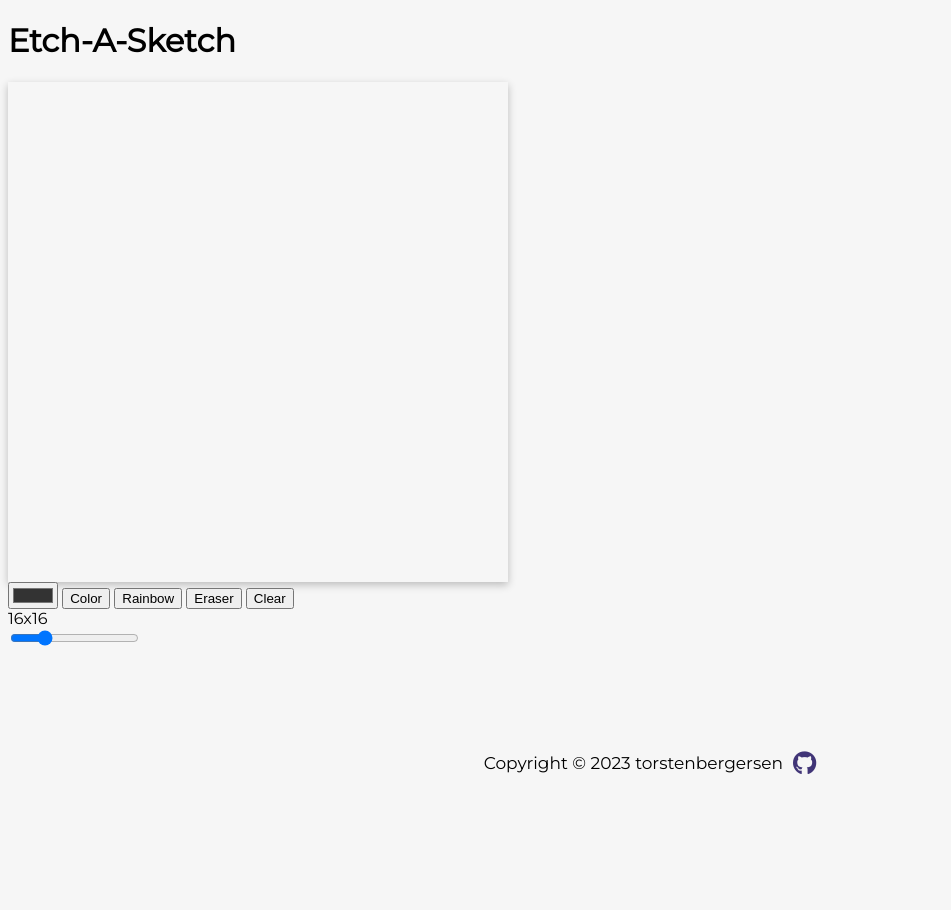
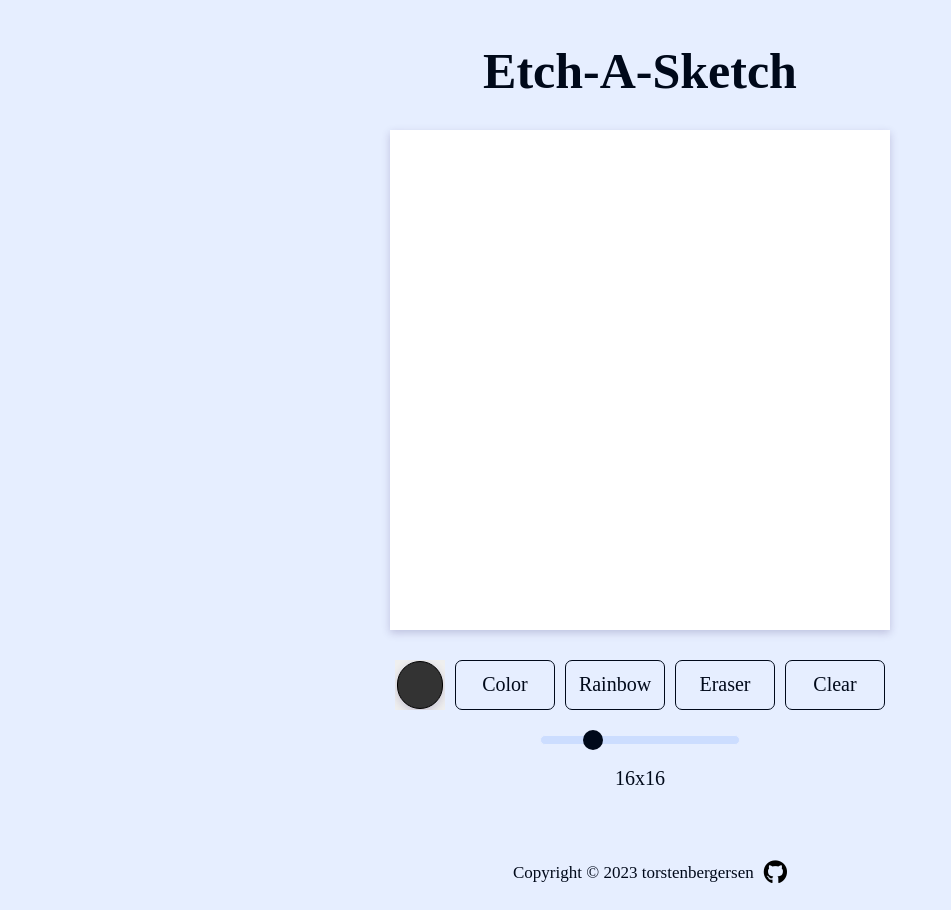
Before and after one commit to torstenbergersen/Etch-A-Sketch, a plain HTML site: page index.html in a window 1280 px wide. Shown: the whole page, without its empty margins (0-951 px from the left). Before the commit the page ends 800 px from the top, so only its background shows below. Drawn offline with Linux system fonts and the light colour scheme; a web font is replaced by a local one.

Commit message:
Finish CSS
Mostly done with styling. Moving on to js.

```diff
--- a/index.html
+++ b/index.html
@@ -8,7 +8,7 @@
     <link rel="stylesheet" href="style.css">
     <link rel="icon" type="image/x-con" href="images/favicon.ico?">
     <link rel="stylesheet" href="https://use.fontawesome.com/releases/v5.6.1/css/all.css">
-    <link rel="stylesheet" href="https://fonts.googleapis.com/css?family=Montserrat">
+    <link rel="stylesheet" href="https://fonts.googleapis.com/css?family=Bebas Neue' rel='stylesheet">
   </head>
     <body>
       <h1>Etch-A-Sketch</h1>
@@ -22,10 +22,10 @@
           <button class="eraser">Eraser</button>
           <button class="clear">Clear</button>
         </div>
-        <div id="grid-size-display">16x16</div>
         <div id="slide">
           <input type="range" min="1" max="64" value="16" id="grid-size-slider">
         </div>
+        <div id="grid-size-display">16x16</div>
       </div>
       <footer class="footer">
         <p>
--- a/style.css
+++ b/style.css
@@ -1,3 +1,8 @@
+:root {
+  --primary-dark: #00091a;
+  --primary-light: #e6eeff;
+  --secondary-light: #ccddff;
+}
 
 html {
   /* footer support */
@@ -6,23 +11,128 @@ html {
 }
 
 body {
-  font-family: 'Montserrat';
-  background-color: rgba(244, 244, 244, 0.775);
+  font-family: 'Bebas Neue';
+  background-color: var(--primary-light);
   /* footer support */
   margin-bottom: 100px;
+  display: flex;
+  flex-direction: column;
+  justify-content: center;
+  align-items: center;
+  color: var(--primary-dark);
+}
+
+h1 {
+  font-weight: bold;
+  margin-bottom: 30px;
+  font-size: 50px;
+
 }
 
 #grid {
   width: 500px;
   height: 500px;
   display: grid;
-  box-shadow: rgba(0,0,0,0.24) 0px 3px 8px;
+  background-color: white;
+  box-shadow: #4236783d 0px 3px 8px;
   grid-template-columns: repeat(16,16fr);
   grid-template-rows: repeat(16,16fr);
+  margin-bottom: 30px;
 }
 
+#colorPicker {
+  width: 50px;
+  height: 50px;
+  border: none;
+}
 
+#colorPicker::-webkit-color-swatch-wrapper {
+  padding: 0;
+}
 
+#colorPicker::-webkit-color-swatch {
+  border: 1px solid black;
+  border-radius: 50px;
+  box-shadow: #4236783d 0px 3px 8px;
+}
+
+button {
+  font-family: inherit;
+  font-size: 20px;
+  color: inherit;
+  width: 100px;
+  border-radius: 7px;
+  background-color: var(--primary-light);
+  border: 1px solid var(--primary-dark);
+  padding-top: 5px;
+  padding-bottom: 5px;
+
+}
+
+#options {
+  display: flex;
+  justify-content: space-around;
+}
+
+button.active {
+  background-color: var(--primary-dark);
+  color: var(--primary-light);
+}
+
+button, #colorPicker {
+  transition: transform 0.1s ease-in-out;
+}
+
+button:hover, #colorPicker:hover {
+  transform: scale(1.05);
+}
+
+#colorPicker:active {
+  transition: transform 0.05s ease-in-out;
+  transform: scale(1);
+  outline: none;
+}
+
+#slide {
+  width: 100%;
+  display: flex;
+  justify-content: center;
+  align-items: center;
+}
+
+#grid-size-display {
+  display: flex;
+  justify-content: center;
+  align-items: center;
+  font-size: 20px;
+  margin-top: 20px;
+  margin-bottom: 20px;
+}
+#grid-size-slider {
+  background-color: var(--primary-light);
+  -webkit-appearance: none;
+  appearance: none;
+  width: 200px;
+  outline: none;
+  margin-top: 25px;
+}
+
+#grid-size-slider::-webkit-slider-runnable-track {
+  height: 10px;
+  border: 1px solid var(--primary-light);
+  border-radius: 25px;
+  background: var(--secondary-light);
+}
+
+#grid-size-slider::-webkit-slider-thumb {
+  -webkit-appearance: none;
+  appearance: none;
+  width: 20px;
+  height: 20px;
+  border-radius: 25px;
+  margin-top: -6px;
+  background: var(--primary-dark);
+}
 
 /* FOOTER */
 
@@ -33,6 +143,7 @@ body {
   display: flex;
   align-items: center;
   justify-content: center;
+  color: inherit;
   gap: 10px;
   width: 100%;
   padding: 10px;
@@ -40,7 +151,7 @@ body {
 }
 
 .fa-github {
-  color: rgb(65, 53, 119);
+  color: black;
   font-size: 24px;
   transition: transform 0.3s ease-in-out;
 }
```
Also changed, not shown: plan.txt.
